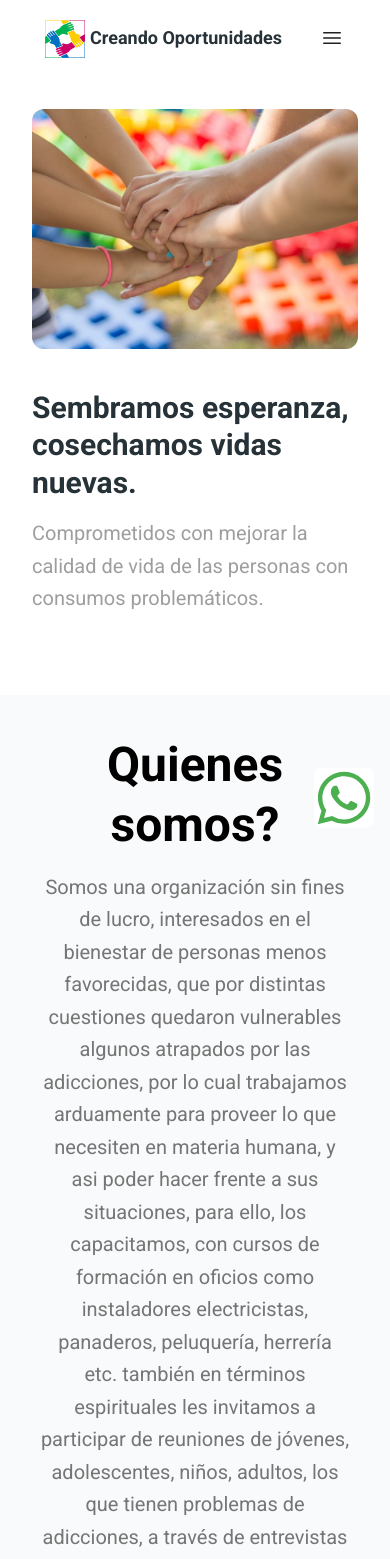
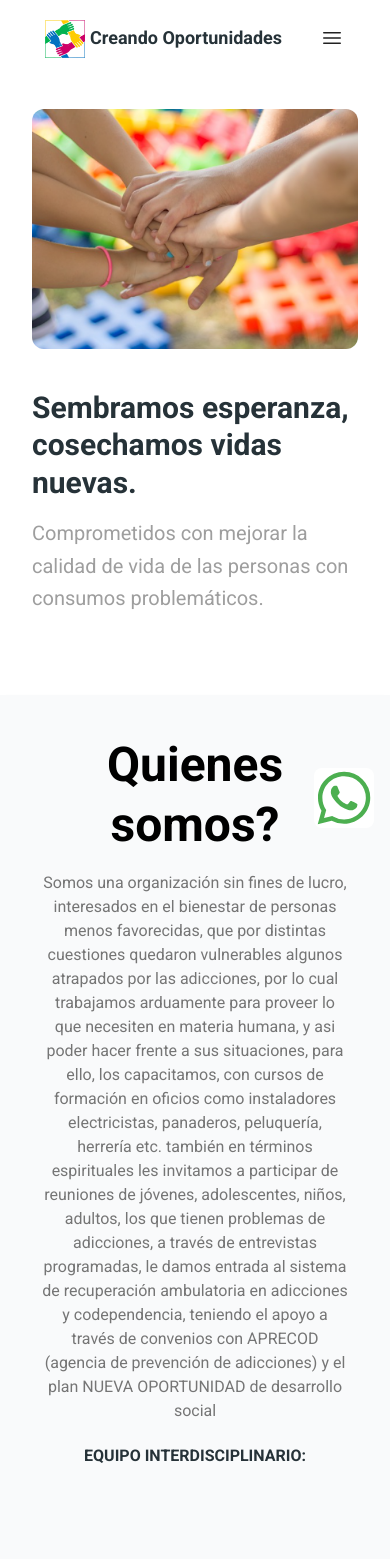
Before and after one commit to axel-ledesma-david/creando-oportunidades, a Next.js app: page / in a window 390 px wide. Shown: the top 1559 px of the page. Built offline with nearby package versions, Linux system fonts and the light colour scheme.

Commit message:
mejorando el responsive en pantallas mobile

```diff
--- a/src/app/popular-clients.jsx
+++ b/src/app/popular-clients.jsx
@@ -10,9 +10,9 @@ export function PopularClients() {
     {name: "centroSalud", ext: "png"},
     {name: "gymGoel-removebg-preview", ext: "png"},
     {name: "minIgualdad", ext: "jpeg"},
-    {name: "vecinalSanlo", ext: "jpeg"}
+    /* {name: "vecinalSanlo", ext: "jpeg"} */
   ]
-  /* #F3F4F6 #F1F5F9 */
+
 
   return (
     <section className="px-16 py-8 lg:py-15 bg-[#F3F4F6] shadow-md" id="convenios">
@@ -22,12 +22,12 @@ export function PopularClients() {
             Convenios
           </Typography>
         </div>
-        <Typography
+        {<Typography
           variant="lead"
           className="mx-auto w-full text-gray-600 text-xl text-center"
         >
-           Tenemos convenio con mas de 30 instituciones. Entre ellas:
-        </Typography>
+           Tenemos convenio con:
+        </Typography>}
         <div className="flex flex-wrap items-center justify-center gap-11 mt-12">
           {CLIENTS.map((logo, key) => (
             <Image
--- a/src/app/skills.jsx
+++ b/src/app/skills.jsx
@@ -31,7 +31,7 @@ export function Skills() {
         </Typography>
         <Typography
           variant="lead"
-          className="md:mx-auto w-[100%] text-gray-600 lg:w-10/12 sm:w-[60%]"
+          className="md:mx-auto w-[100%] text-gray-600 lg:w-10/12 sm:w-[60%] text-base sm:text-xl"
         >
           Somos una organización sin fines de lucro, interesados en el bienestar de personas menos favorecidas, que por distintas cuestiones quedaron vulnerables algunos atrapados por las adicciones, por lo cual trabajamos arduamente para proveer lo que necesiten en materia humana, y asi poder hacer frente a sus situaciones, para ello, los capacitamos, con cursos de formación en oficios como instaladores electricistas, panaderos, peluquería, herrería etc. también en términos espirituales les invitamos a participar de reuniones de jóvenes, adolescentes, niños, adultos, los que tienen problemas de adicciones, a través de entrevistas programadas, le damos entrada al sistema de recuperación ambulatoria en adicciones y codependencia, teniendo el apoyo a través de convenios con APRECOD (agencia de prevención de adicciones) y el plan NUEVA OPORTUNIDAD de desarrollo social
         </Typography>
```
Also changed, not shown: src/app/hero.jsx (+0 -20 lines).
